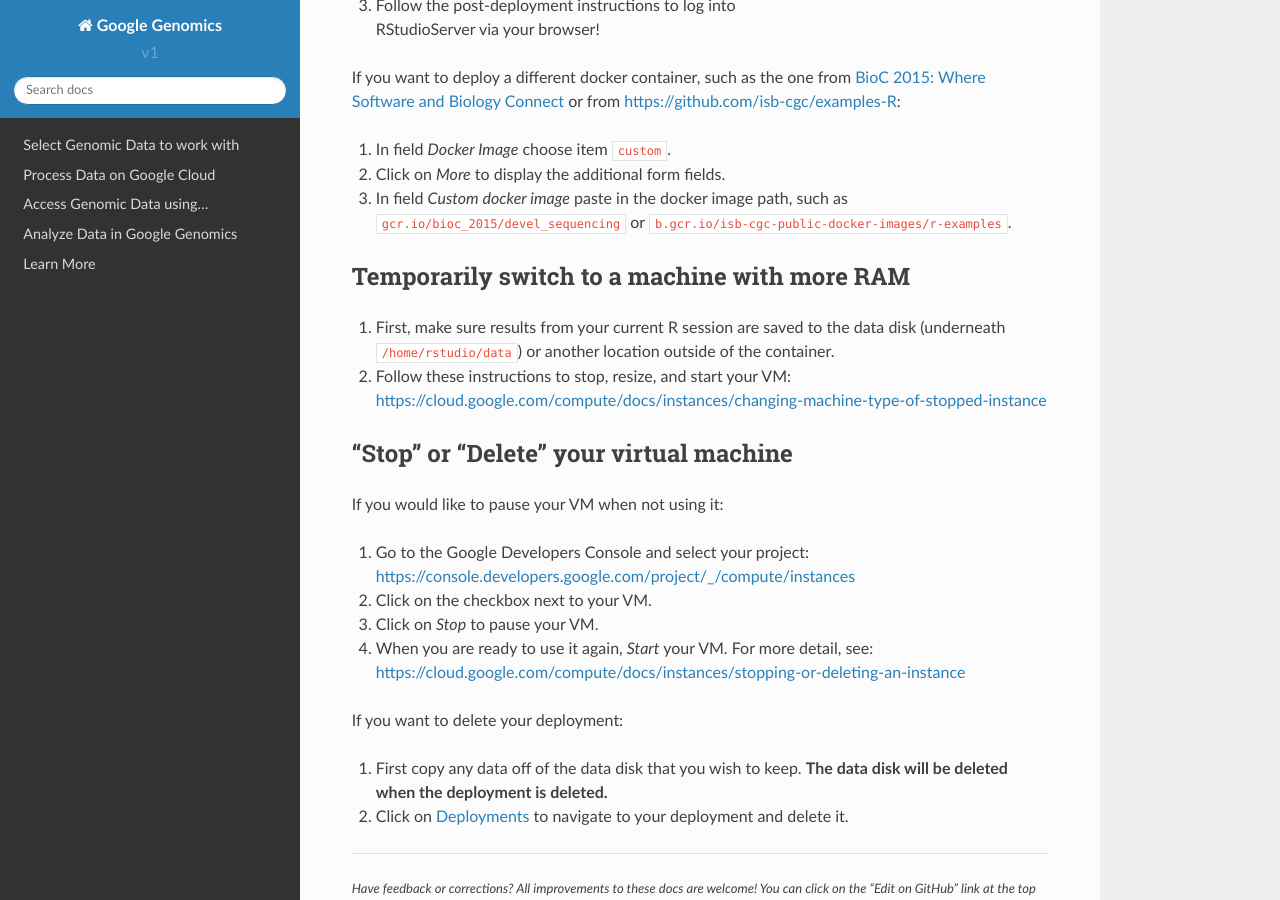
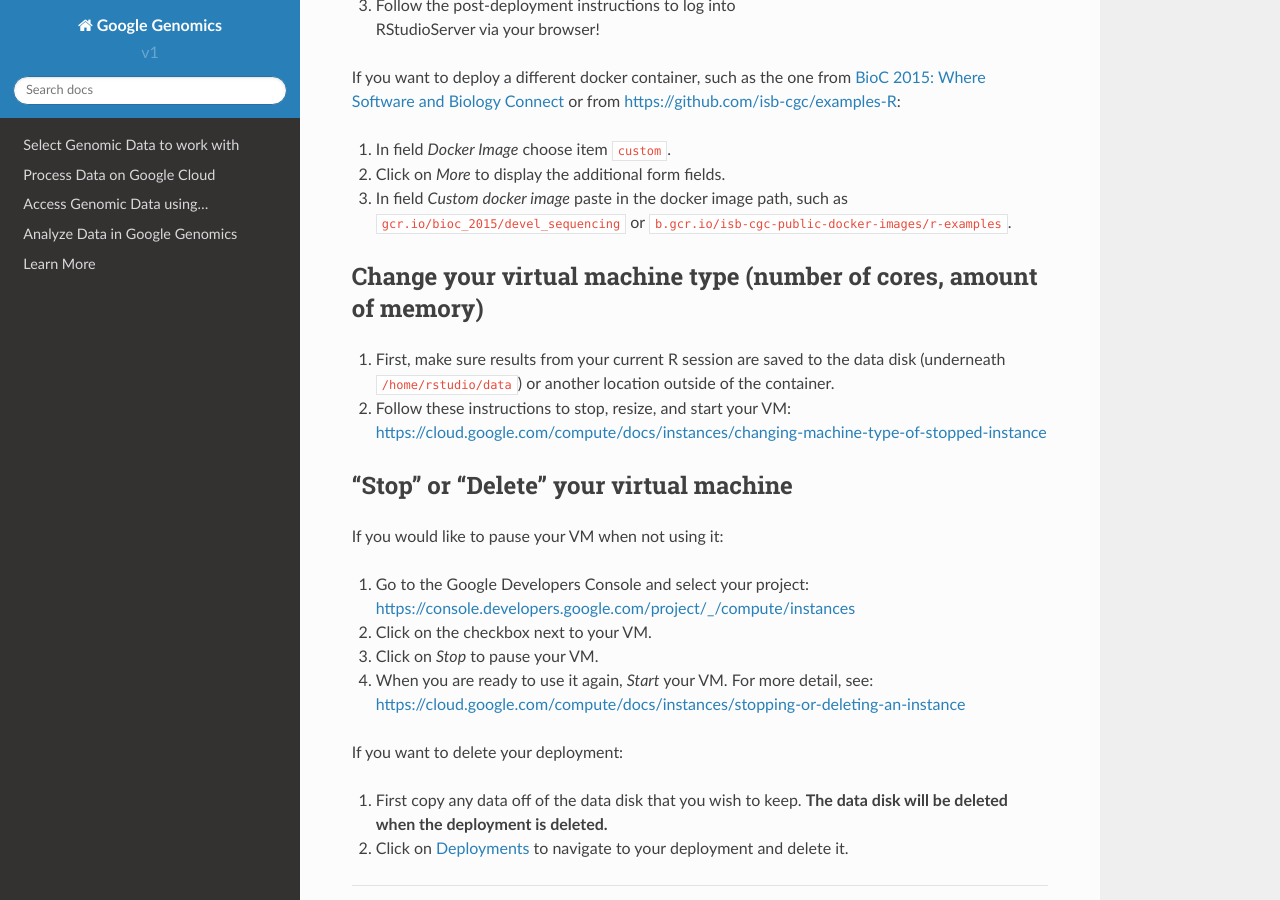
Before and after one commit to googlegenomics/readthedocs, a Sphinx documentation site: the page built from docs/source/use_cases/run_familiar_tools/bioconductor.rst, in a window 1280 px wide and 900 px high, scrolled down 694 px. Built offline with Sphinx 7.4.7 and the Read the Docs theme 2.0.0, drawn with Linux system fonts in a browser that asks for light colours.

Commit message:
Use better wording for section title.

```diff
--- a/docs/source/use_cases/run_familiar_tools/bioconductor.rst
+++ b/docs/source/use_cases/run_familiar_tools/bioconductor.rst
@@ -36,8 +36,8 @@
 2. Click on *More* to display the additional form fields.
 3. In field *Custom docker image* paste in the docker image path, such as ``gcr.io/bioc_2015/devel_sequencing`` or ``b.gcr.io/isb-cgc-public-docker-images/r-examples``.
 
-Temporarily switch to a machine with more RAM
-^^^^^^^^^^^^^^^^^^^^^^^^^^^^^^^^^^^^^^^^^^^^^
+Change your virtual machine type (number of cores, amount of memory)
+^^^^^^^^^^^^^^^^^^^^^^^^^^^^^^^^^^^^^^^^^^^^^^^^^^^^^^^^^^^^^^^^^^^^
 
 1. First, make sure results from your current R session are saved to the data disk (underneath ``/home/rstudio/data``) or another location outside of the container.
 2. Follow these instructions to stop, resize, and start your VM: https://cloud.google.com/compute/docs/instances/changing-machine-type-of-stopped-instance
```
